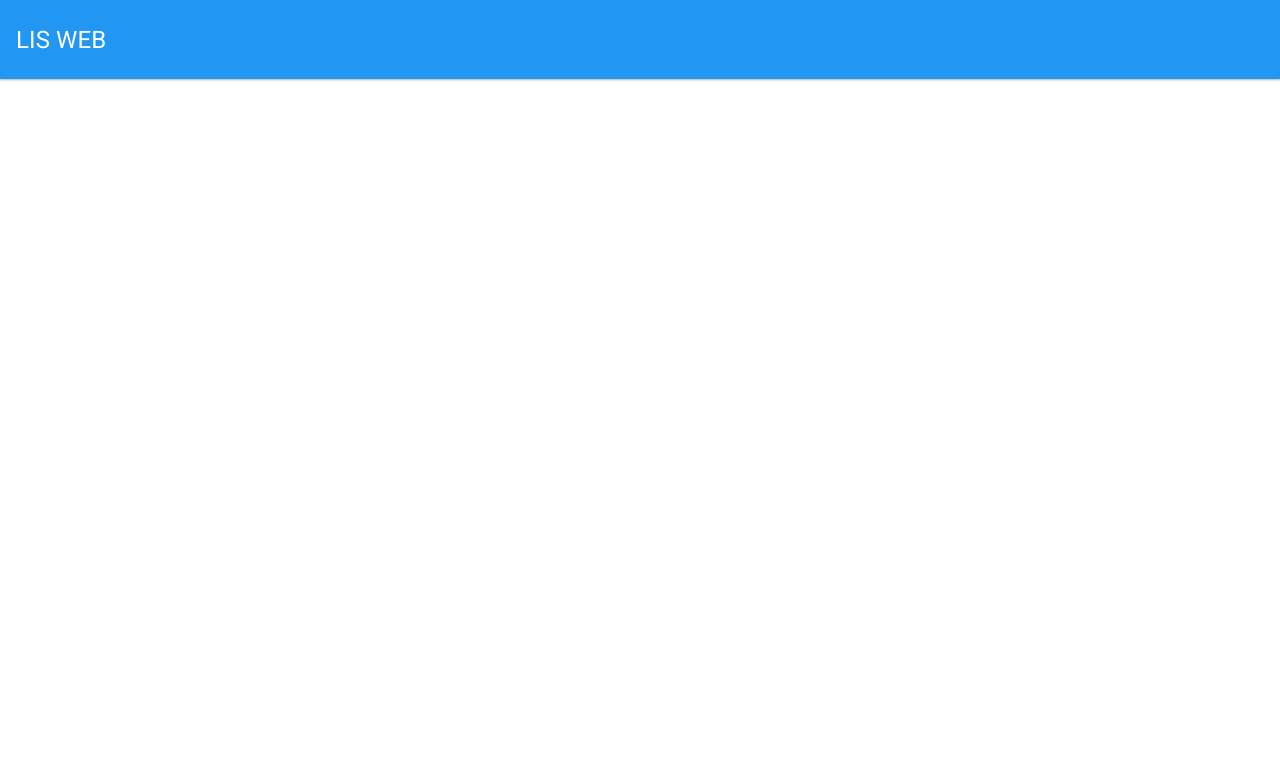
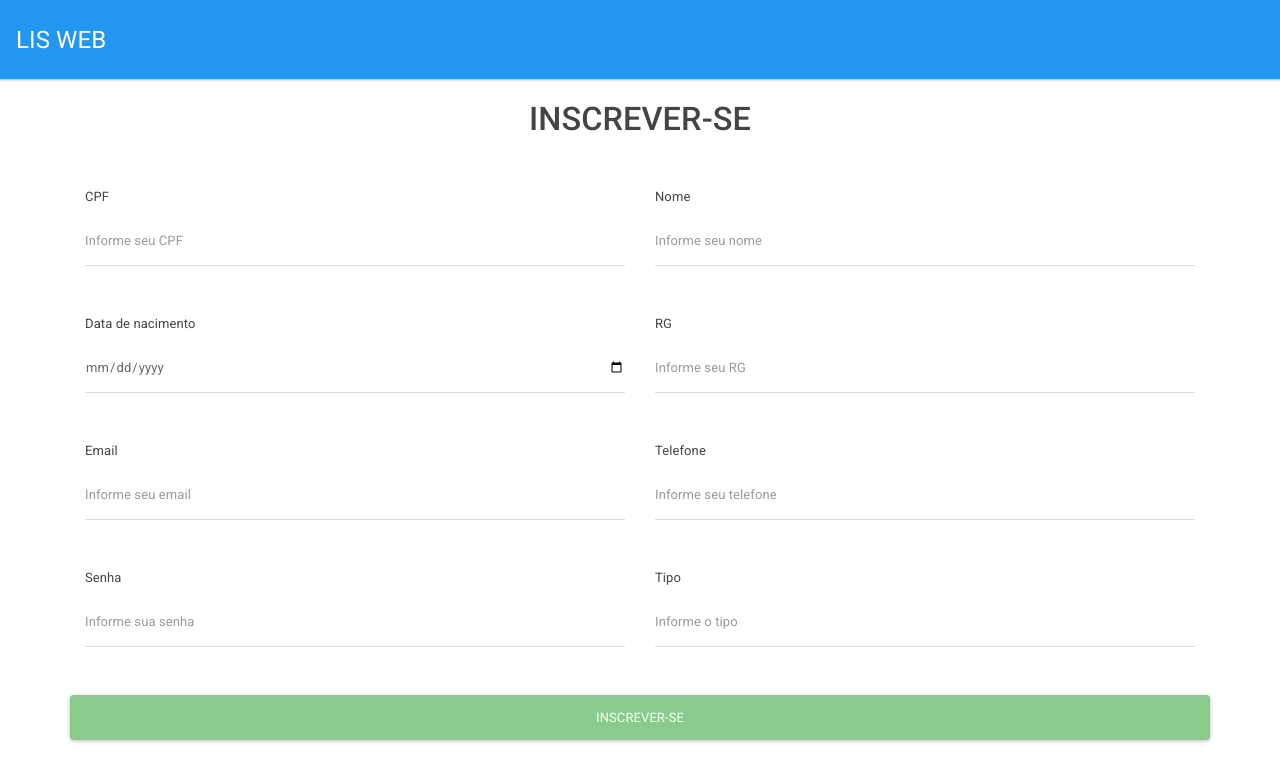
Before and after one commit to WemersonPD/lis-web-frontend-v2, an Angular app: page /inscrever-se in a window 1280 px wide. Before the commit this address led to /. Shown: the top 782 px of the page. Built offline with nearby package versions, Linux system fonts and the light colour scheme.

Commit message:
Add login e cabecalho

```diff
--- a/src/app/app-routing.module.ts
+++ b/src/app/app-routing.module.ts
@@ -1,3 +1,4 @@
+import { InscreverSeComponent } from './inscrever-se/inscrever-se.component';
 import { LoginComponent } from './login/login.component';
 import { NgModule } from '@angular/core';
 import { Routes, RouterModule } from '@angular/router';
@@ -5,7 +6,8 @@ import { Routes, RouterModule } from '@angular/router';
 
 const routes: Routes = [
   { path: '', redirectTo: 'login', pathMatch: 'full' },
-  { path: 'login', component: LoginComponent }
+  { path: 'login', component: LoginComponent },
+  { path: 'inscrever-se', component: InscreverSeComponent }
 ];
 
 @NgModule({
--- a/src/app/app.component.ts
+++ b/src/app/app.component.ts
@@ -5,6 +5,4 @@ import { Component } from '@angular/core';
   templateUrl: './app.component.html',
   styleUrls: ['./app.component.css']
 })
-export class AppComponent {
-  title = 'lis-web-frontend-v2';
-}
+export class AppComponent {}
--- a/src/app/app.module.ts
+++ b/src/app/app.module.ts
@@ -1,3 +1,4 @@
+import { InscreverSeModule } from './inscrever-se/inscrever-se.module';
 import { AppComponent } from './app.component';
 import { AppRoutingModule } from './app-routing.module';
 import { BrowserModule } from '@angular/platform-browser';
@@ -14,7 +15,8 @@ import { CabecalhoModule } from './core/cabecalho/cabecalho.module';
     BrowserModule,
     AppRoutingModule,
     LoginModule,
-    CabecalhoModule
+    CabecalhoModule,
+    InscreverSeModule
   ],
   providers: [],
   bootstrap: [AppComponent]
--- a/src/app/core/cabecalho/cabecalho.component.html
+++ b/src/app/core/cabecalho/cabecalho.component.html
@@ -1,5 +1,5 @@
 <header>
-  <nav class="navbar navbar-expand-lg navbar-dark bg-primary d-flex justify-content-between">
+  <nav class="navbar navbar-expand-lg navbar-dark bg-primary fixed-top d-flex justify-content-between">
     <a class="navbar-brand" href="#">LIS WEB</a>
     <div>
       <a>{{usuario?.nome}}</a>
--- /dev/null
+++ b/src/app/inscrever-se/inscrever-se.component.html
@@ -0,0 +1,136 @@
+<form
+  [formGroup]="inscreverSeForm"
+  (submit)="increverSe()"
+  class="container"
+>
+
+  <h1 class="text-center mb-5">INSCREVER-SE</h1>
+  <div class="row">
+      <div class="form-group mb-5 col-12 col-md-6">
+        <label>CPF</label>
+        <input
+          type="text"
+          class="form-control"
+          formControlName="cpf"
+          aria-describedby="CPF"
+          placeholder="Informe seu CPF"
+          maxlength='11'
+        >
+        <app-mensagem-erro
+          class="m-0"
+          texto="CPF inválido"
+          *ngIf="inscreverSeForm.get('cpf').errors?.required && inscreverSeForm.get('cpf').dirty"
+        ></app-mensagem-erro>
+
+      </div>
+      <div class="form-group mb-5 col-12 col-md-6">
+        <label>Nome</label>
+        <input
+          type="text"
+          class="form-control"
+          formControlName="nome"
+          placeholder="Informe seu nome"
+          maxlength="100"
+        >
+        <app-mensagem-erro
+        texto="Nome inválido"
+        *ngIf="inscreverSeForm.get('nome').errors?.required && inscreverSeForm.get('nome').dirty"
+        ></app-mensagem-erro>
+      </div>
+      <div class="form-group mb-5 col-12 col-md-6">
+        <label>Data de nacimento</label>
+        <input
+          type="date"
+          class="form-control"
+          formControlName="dataNacimento"
+          placeholder="Informe sua data de nacimento"
+        >
+        <app-mensagem-erro
+        texto="Data de nacimento inválida"
+        *ngIf="inscreverSeForm.get('dataNacimento').errors?.required && inscreverSeForm.get('dataNacimento').dirty"
+        ></app-mensagem-erro>
+      </div>
+      <div class="form-group mb-5 col-12 col-md-6">
+        <label>RG</label>
+        <input
+          type="text"
+          class="form-control"
+          formControlName="rg"
+          placeholder="Informe seu RG"
+          maxlength="20"
+        >
+        <app-mensagem-erro
+        texto="RG inválido"
+        *ngIf="inscreverSeForm.get('rg').errors?.required && inscreverSeForm.get('rg').dirty"
+        ></app-mensagem-erro>
+      </div>
+      <div class="form-group mb-5 col-12 col-md-6">
+        <label>Email</label>
+        <input
+          type="email"
+          class="form-control"
+          formControlName="email"
+          aria-describedby="emailHelp"
+          placeholder="Informe seu email"
+          maxlength="10"
+        >
+        <app-mensagem-erro
+          texto="Informe um email"
+          *ngIf="inscreverSeForm.get('email').errors?.required && inscreverSeForm.get('email').dirty"
+        ></app-mensagem-erro>
+        <app-mensagem-erro
+          texto="Email inválido"
+          *ngIf="inscreverSeForm.get('email').errors?.email && inscreverSeForm.get('email').dirty"
+        ></app-mensagem-erro>
+      </div>
+      <div class="form-group mb-5 col-12 col-md-6">
+        <label>Telefone</label>
+        <input
+          type="tel"
+          class="form-control"
+          formControlName="telefone"
+          placeholder="Informe seu telefone"
+          maxlength="20"
+        >
+        <app-mensagem-erro
+        texto="Telefone inválido"
+        *ngIf="inscreverSeForm.get('telefone').errors?.required && inscreverSeForm.get('telefone').dirty"
+        ></app-mensagem-erro>
+      </div>
+      <div class="form-group mb-5 col-12 col-md-6">
+        <label>Senha</label>
+        <input
+          type="password"
+          class="form-control"
+          formControlName="senha"
+          placeholder="Informe sua senha"
+        >
+        <app-mensagem-erro
+        texto="Senha inválida"
+        *ngIf="inscreverSeForm.get('senha').errors?.required && inscreverSeForm.get('senha').dirty"
+      ></app-mensagem-erro>
+      <app-mensagem-erro
+        texto="A senha deve conter no mínimo 6 caracteres"
+        *ngIf="inscreverSeForm.get('senha').errors?.minlength && inscreverSeForm.get('senha').dirty"
+      ></app-mensagem-erro>
+      </div>
+      <div class="form-group col-12 col-md-6">
+        <label>Tipo</label>
+        <input
+          type="text"
+          class="form-control"
+          formControlName="tipo"
+          placeholder="Informe o tipo"
+        >
+        <app-mensagem-erro
+        texto="Tipo inválido"
+        *ngIf="inscreverSeForm.get('tipo').errors?.required && inscreverSeForm.get('tipo').dirty"
+      ></app-mensagem-erro>
+      </div>
+      <button
+        type="submit"
+        [disabled]="inscreverSeForm.invalid"
+        class="btn btn-success col-12 col-md-0"
+      >Inscrever-se</button>
+  </div>
+</form>
--- /dev/null
+++ b/src/app/inscrever-se/inscrever-se.component.ts
@@ -0,0 +1,29 @@
+import { FormGroup, FormBuilder, Validators } from '@angular/forms';
+import { Component, OnInit } from '@angular/core';
+
+@Component({
+  templateUrl: './inscrever-se.component.html',
+  styleUrls: ['./inscrever-se.component.css']
+})
+export class InscreverSeComponent implements OnInit {
+  public inscreverSeForm: FormGroup;
+  constructor(
+    private formBuilder: FormBuilder
+  ) { }
+
+  ngOnInit(): void {
+    this.inscreverSeForm = this.formBuilder.group({
+      cpf: ['', [Validators.required]],
+      nome: ['', [Validators.required]],
+      dataNacimento: ['', [Validators.required]],
+      rg: ['', [Validators.required]],
+      email: ['', [Validators.required, Validators.email]],
+      telefone: ['', [Validators.required]],
+      senha: ['', [Validators.required, Validators.minLength(6)]],
+      tipo: ['', [Validators.required]],
+    });
+  }
+  public increverSe(): void {
+    console.log(this.inscreverSeForm.getRawValue());
+  }
+}
--- a/src/app/login/login.component.html
+++ b/src/app/login/login.component.html
@@ -1,4 +1,3 @@
-<div class="mt-5">
 <form [formGroup]="loginForm" (submit)="login()">
   <fieldset class="container">
     <legend class="text-center">Login</legend>
@@ -37,7 +36,6 @@
       *ngIf="loginForm.get('senha').errors?.minlength && loginForm.get('senha').dirty"
     ></app-mensagem-erro>
     </div>
-      <button type="submit" [disabled]="loginForm.invalid" class="btn btn-success mt-1">Submit</button>
+    <button type="submit" [disabled]="loginForm.invalid" class="btn btn-success mt-3 col-12">Login</button>
   </fieldset>
 </form>
-</div>
--- a/src/app/login/login.component.ts
+++ b/src/app/login/login.component.ts
@@ -7,7 +7,6 @@ import { TokenService } from './../core/token/token.service';
 
 
 @Component({
-  selector: 'app-login',
   templateUrl: './login.component.html',
   styleUrls: ['./login.component.css']
 })
--- a/src/app/publico/componentes/mensagem-erro/mensagem-erro.component.html
+++ b/src/app/publico/componentes/mensagem-erro/mensagem-erro.component.html
@@ -1 +1 @@
-<small class="text-danger">{{texto}}</small>
+<p class="text-danger">{{texto}}</p>
--- a/src/index.html
+++ b/src/index.html
@@ -6,6 +6,11 @@
   <base href="/">
   <meta name="viewport" content="width=device-width, initial-scale=1">
   <link rel="icon" type="image/x-icon" href="favicon.ico">
+  <style>
+    body {
+      padding-top: 100px;
+    }
+  </style>
 </head>
 <body>
   <app-root></app-root>
```
Also changed, not shown: src/app/inscrever-se/inscrever-se.module.ts (added, +17 -0 lines), src/app/inscrever-se/inscrever-se.component.css (added), 2 other files (tests, documents, lock files or other folders). Lines whose indentation alone changed are shown as unchanged.
